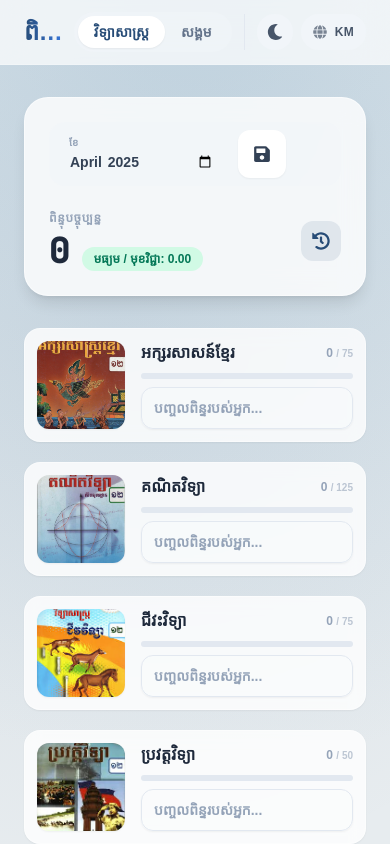
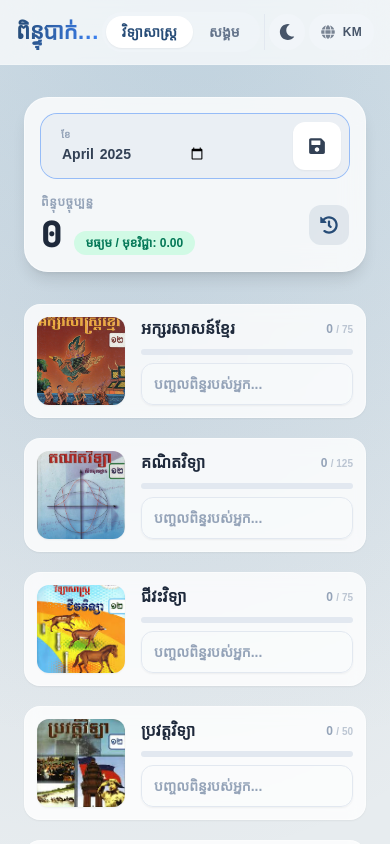
Before and after one commit to Vyrabot/bacii, a React (Vite) app: page / in a window 390 px wide. Shown: the top 844 px of the page. Built offline with nearby package versions, Linux system fonts and the light colour scheme; a web font is replaced by a local one.

Commit message:
update score mountly

```diff
--- a/src/components/AppFooter.jsx
+++ b/src/components/AppFooter.jsx
@@ -7,7 +7,7 @@ function AppFooter() {
   return (
     <footer className={`${isDark ? "bg-dark-secondary" : "bg-servicesBg"} mt-20 h-[80px] flex justify-center items-center transition-colors duration-300 shadow-lg`}>
       <a href="https://vira-web-dev.vercel.app">
-        <p className="text-sm md:font-xl font-JetBrainsMono dark:text-white text-white transition-colors duration-300">
+        <p className="text-sm underline md:font-xl font-JetBrainsMono dark:text-white text-white transition-colors duration-300">
           © 2025 Chamreun Vira. All Rights Reserved
         </p>
       </a>
--- a/src/components/MainNavigation.jsx
+++ b/src/components/MainNavigation.jsx
@@ -15,14 +15,14 @@ function MainNavigation() {
     <header className={`sticky top-0 z-50 w-full border-b backdrop-blur-xl transition-colors duration-300 ${
       isDark ? "border-white/10 bg-dark-secondary/80" : "border-white/20 bg-white/70"
     }`}>
-      <nav className="mx-auto flex h-16 max-w-7xl items-center justify-between px-4 sm:px-6 lg:px-8">
+      <nav className="mx-auto flex h-16 max-w-7xl items-center justify-between px-4 sm:px-4 md:px-6 lg:px-8">
         <div className="flex flex-col min-w-0">
-          <h1 className="bg-gradient-to-r from-accent to-blue-500 bg-clip-text text-3xl font-black tracking-tight text-transparent dark:from-blue-200 dark:to-indigo-300 sm:text-2xl md:text-3xl truncate">
+          <h1 className="bg-gradient-to-r from-accent to-blue-500 bg-clip-text text-3xl font-black tracking-tight text-transparent dark:from-blue-200 dark:to-indigo-300 sm:text-[1.4rem] md:text-3xl truncate">
             {t("appTitle")}
           </h1>
         </div>
 
-        <div className="flex items-center gap-3 md:gap-6">
+        <div className="flex items-center gap-1 md:gap-3 lg:gap-6">
           <div className={`flex items-center rounded-full p-1 ${isDark ? "bg-white/5" : "bg-slate-100/50"}`}>
             <Link
               to="/"
@@ -46,7 +46,7 @@ function MainNavigation() {
             </Link>
           </div>
 
-          <div className={`flex items-center gap-2 border-l pl-3 md:gap-3 md:pl-6 ${isDark ? "border-white/10" : "border-slate-200"}`}>
+          <div className={`flex items-center gap-1 border-l pl-1 md:pl-3 md:gap-3 lg:pl-6 ${isDark ? "border-white/10" : "border-slate-200"}`}>
             <button
               onClick={toggleTheme}
               className={`group relative flex h-9 w-9 items-center justify-center rounded-full transition-all ${
--- a/src/components/ScienceGradeCalculator.jsx
+++ b/src/components/ScienceGradeCalculator.jsx
@@ -159,8 +159,8 @@ function ScienceGradeCalculator() {
 
           {/* Month & Summary Card */}
           <div className={`overflow-hidden rounded-3xl border shadow-lg backdrop-blur-md transition-all ${isDark ? "bg-dark-secondary/80 border-white/10" : "bg-white/80 border-white/50"}`}>
-            <div className="p-4 sm:p-6 md:p-8">
-              <div className="flex flex-col-reverse justify-between gap-6 md:flex-row md:items-center">
+            <div className="p-2 sm:p-4 md:p-8">
+              <div className="flex flex-col-reverse justify-between gap-4 md:gap-6 md:flex-row md:items-center">
                 <div className="flex items-center justify-between w-full md:w-auto">
                   <div>
                     <p className="text-[10px] sm:text-xs font-bold uppercase tracking-wider text-slate-400 dark:text-blue-200/60">
@@ -177,8 +177,7 @@ function ScienceGradeCalculator() {
                   </div>
                   <button
                     onClick={() => document.getElementById('history-section').scrollIntoView({ behavior: 'smooth' })}
-                    className={`flex md:hidden h-10 w-10 items-center justify-center rounded-xl transition-all active:scale-95 ${
-                      isDark ? "bg-white/5 text-blue-300" : "bg-accent/10 text-accent"
+                    className={`flex md:hidden h-10 w-10 items-center justify-center rounded-xl transition-all active:scale-95 ${isDark ? "bg-white/5 text-blue-300" : "bg-accent/10 text-accent"
                       }`}
                     title={t("monthlyHistory")}
                   >
@@ -186,7 +185,7 @@ function ScienceGradeCalculator() {
                   </button>
                 </div>
 
-                <div className="flex items-center gap-3 rounded-2xl bg-slate-100/50 p-1.5 dark:bg-white/5 sm:p-2">
+                <div className="flex justify-between items-center gap-3 rounded-2xl ring-1 bg-slate-200/50 p-1 md:p-1.5 dark:bg-white/5 sm:p-2">
                   <div className="px-3">
                     <label className="block text-[8px] sm:text-[10px] font-bold uppercase text-slate-400 dark:text-blue-200/60">
                       {t("month")}
@@ -207,8 +206,7 @@ function ScienceGradeCalculator() {
                   </button>
                   <button
                     onClick={() => document.getElementById('history-section').scrollIntoView({ behavior: 'smooth' })}
-                    className={`hidden md:flex h-10 w-10 sm:h-12 sm:w-12 items-center justify-center rounded-xl transition-all hover:scale-105 active:scale-95 ${
-                      isDark ? "bg-white/5 text-blue-300" : "bg-accent/10 text-accent"
+                    className={`hidden md:flex h-10 w-10 sm:h-12 sm:w-12 items-center justify-center rounded-xl transition-all hover:scale-105 active:scale-95 ${isDark ? "bg-white/5 text-blue-300" : "bg-accent/10 text-accent"
                       }`}
                     title={t("monthlyHistory")}
                   >
@@ -243,8 +241,7 @@ function ScienceGradeCalculator() {
             <div className="flex flex-col gap-3">
               <button
                 onClick={handleOpen}
-                className={`group flex items-center justify-center gap-2 rounded-2xl py-3.5 text-base font-bold shadow-md transition-all active:scale-95 ${
-                  isDark
+                className={`group flex items-center justify-center gap-2 rounded-2xl py-3.5 text-base font-bold shadow-md transition-all active:scale-95 ${isDark
                   ? "bg-blue-600/90 text-white hover:bg-blue-500"
                   : "bg-accent/80 text-white hover:bg-accent shadow-accent/20"
                   }`}
@@ -254,8 +251,7 @@ function ScienceGradeCalculator() {
               </button>
               <button
                 onClick={() => { resetScores("science"); setValidationErrors({}); }}
-                className={`group flex items-center justify-center gap-2 rounded-2xl py-3.5 text-base font-bold transition-all active:scale-95 ${
-                  isDark
+                className={`group flex items-center justify-center gap-2 rounded-2xl py-3.5 text-base font-bold transition-all active:scale-95 ${isDark
                   ? "text-red-400 border border-red-500/20 bg-red-500/5 hover:bg-red-500/10"
                   : "text-red-500 border border-red-100 bg-white shadow-sm hover:bg-red-50"
                   }`}
@@ -328,8 +324,7 @@ function ScienceGradeCalculator() {
                   <p className={`text-lg font-bold ${isDark ? "text-white" : "text-slate-700"}`}>
                     {t("grade")}
                   </p>
-                            <span className={`mt-1 px-3 py-0.5 rounded-full text-[10px] font-black uppercase tracking-widest ${
-                                gradeDetails.grade !== 'F'
+                  <span className={`mt-1 px-3 py-0.5 rounded-full text-[10px] font-black uppercase tracking-widest ${gradeDetails.grade !== 'F'
                     ? "bg-emerald-500/20 text-emerald-500"
                     : "bg-red-500/20 text-red-500"
                     }`}>
```
Also changed, not shown: src/components/ui/ScoreHistoryPanel.jsx (+6 -12 lines). Lines whose indentation alone changed are shown as unchanged.
